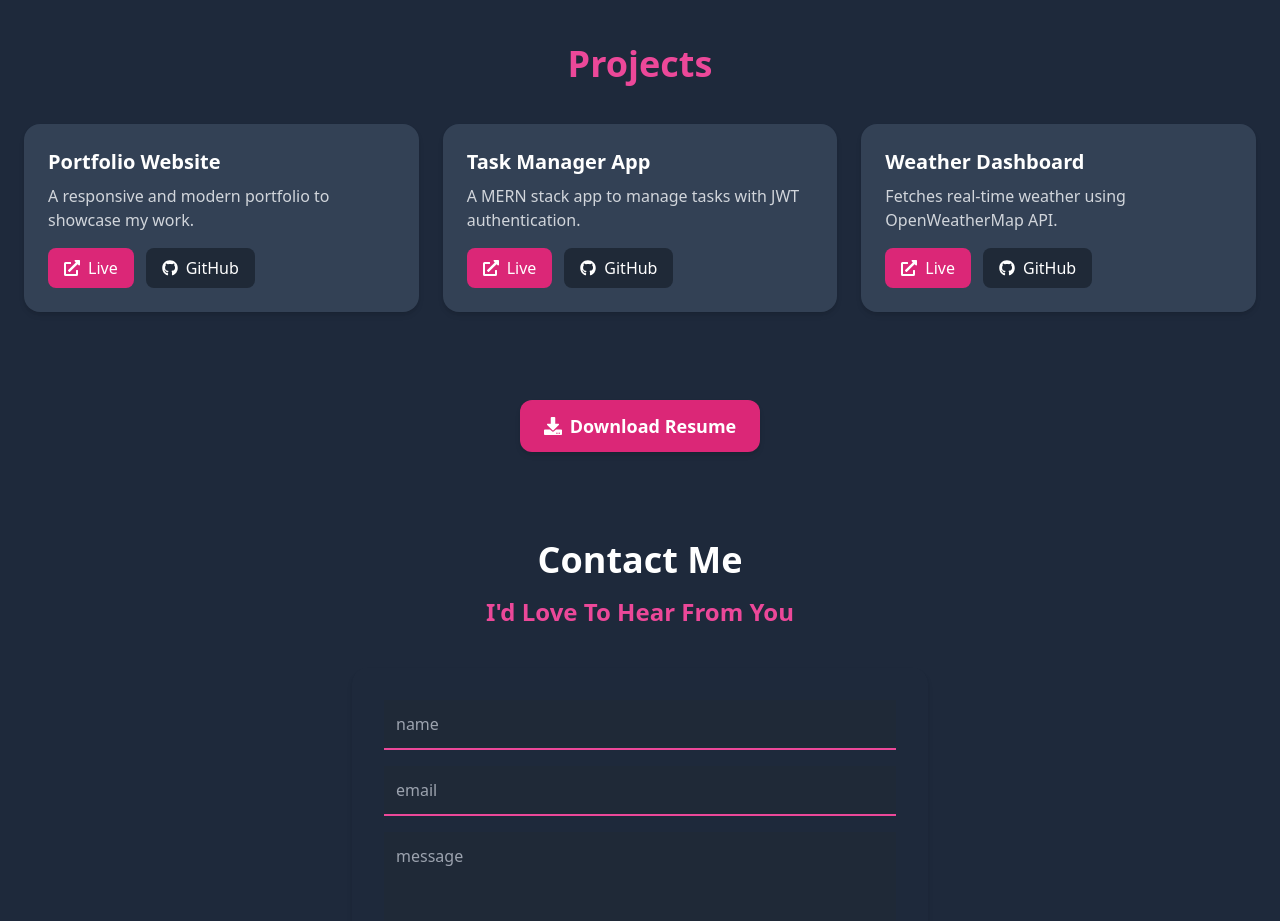
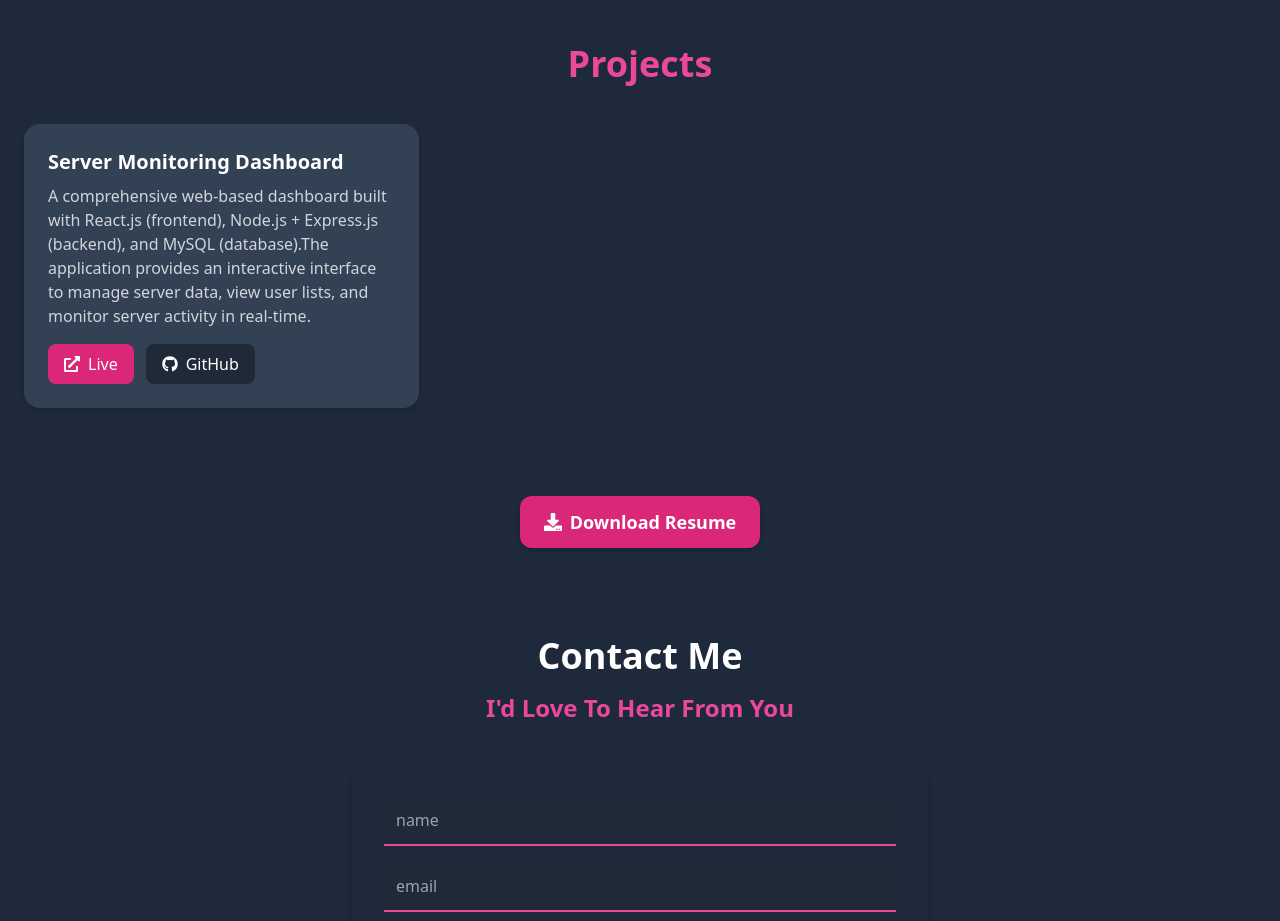
Before and after one commit to zain455377/Portfolio, a React (Create React App) app: page / in a window 1280 px wide. Shown: the part 2480-3401 px from the top of the page. Built offline with nearby package versions, Linux system fonts and the light colour scheme; the HTML template or start-up script is replaced by a standard one.

Commit message:
update links

```diff
--- a/src/components/Projects.js
+++ b/src/components/Projects.js
@@ -3,23 +3,12 @@ import { FaExternalLinkAlt, FaGithub } from 'react-icons/fa';
 
 const projects = [
   {
-    title: 'Portfolio Website',
-    description: 'A responsive and modern portfolio to showcase my work.',
+    title: 'Server Monitoring Dashboard',
+    description: 'A comprehensive web-based dashboard built with React.js (frontend), Node.js + Express.js (backend), and MySQL (database).The application provides an interactive interface to manage server data, view user lists, and monitor server activity in real-time.',
     liveLink: 'https://yourportfolio.com',
-    githubLink: 'https://github.com/yourusername/portfolio',
+    githubLink: 'https://github.com/zain455377/Server-Monitoring',
   },
-  {
-    title: 'Task Manager App',
-    description: 'A MERN stack app to manage tasks with JWT authentication.',
-    liveLink: 'https://yourtaskapp.com',
-    githubLink: 'https://github.com/yourusername/task-manager',
-  },
-  {
-    title: 'Weather Dashboard',
-    description: 'Fetches real-time weather using OpenWeatherMap API.',
-    liveLink: 'https://yourweatherapp.com',
-    githubLink: 'https://github.com/yourusername/weather-app',
-  },
+
   // Add more as needed
 ];
 
```
